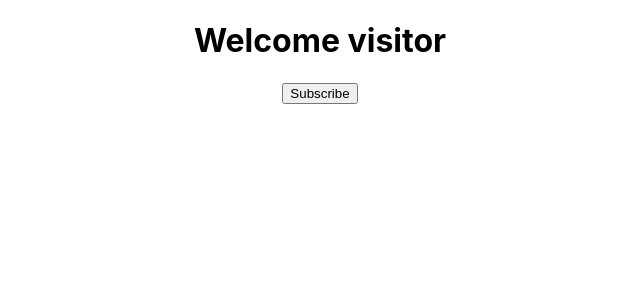
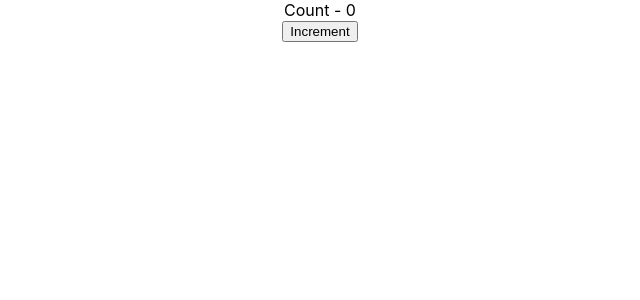
Before and after one commit to Piriyalini8/React-learning-and-practiece, a React (Create React App) app: page / in a window 1280 px wide. Shown: the top 300 px of the page, without its empty margins (320-960 px from the left). Built offline with nearby package versions, Linux system fonts and the light colour scheme.

Commit message:
setState (does and doen'ts in changing state in class comp)

```diff
--- a/src/App.js
+++ b/src/App.js
@@ -4,6 +4,7 @@
 import Welcome from './components/Welcome';
 import Hello from './components/Hello';
 import Message from './components/Message';
+import Counter from './components/Counter';
 
 function App() {
   return (
@@ -27,7 +28,10 @@
       <Welcome name="Pavi" heroName="Batman"/> */}
 
       {/* State in class example */}
-      <Message/>
+      {/* <Message/> */}
+
+      {/* setState practiece */}
+      <Counter/>
 
     </div>
   );
--- /dev/null
+++ b/src/components/Counter.js
@@ -0,0 +1,46 @@
+import React, { Component } from 'react'
+
+class Counter extends Component {
+    constructor(props) {
+      super(props)
+      this.state = {
+         count: 0
+      }
+    }
+
+    increment(){
+        // Doen't no: 3
+        // this.setState({
+        //     count: this.state.count + 1
+        // },
+        // () =>{
+        //     console.log('call back value', this.state.count)
+        // }
+        // )
+
+        this.setState(prevState =>(
+            {
+                count: prevState.count + 1
+            }
+        ))
+    }
+
+    incrementFive(){
+        this.increment()
+        this.increment()
+        this.increment()
+        this.increment()
+        this.increment()
+    }
+
+  render() {
+    return (
+        <div>
+            <div>Count - {this.state.count}</div>
+            <button onClick={() => this.incrementFive()}>Increment</button>
+        </div>
+    )
+  }
+}
+
+export default Counter
```
